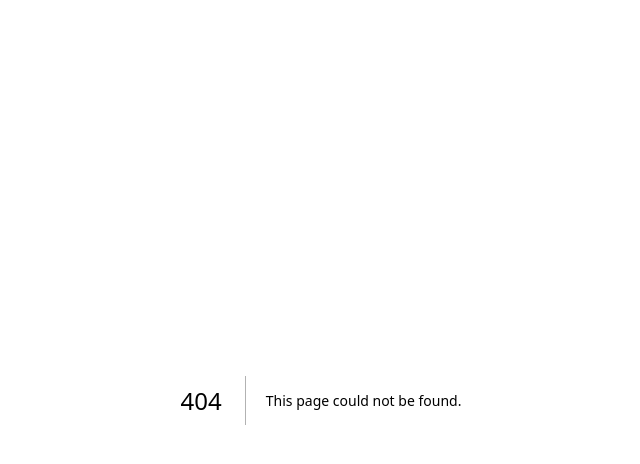
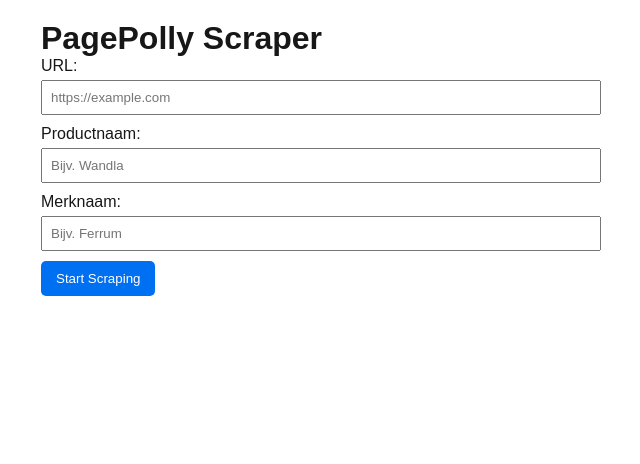
Before and after one commit to Ollie-nl/PagePolly, a Next.js app: page /scrape in a window 1280 px wide. Before the commit this address had no page. Shown: the top 464 px of the page, without its empty margins (319-959 px from the left). Built offline with nearby package versions, Linux system fonts and the light colour scheme.

Commit message:
feat: form fields
feat: form fields

```diff
--- /dev/null
+++ b/src/app/api/scarpe/route.js
@@ -0,0 +1,57 @@
+import puppeteer from 'puppeteer';
+
+export async function GET(request) {
+    try {
+        // Query parameters ophalen
+        const url = new URL(request.url).searchParams.get('url');
+        const productName = new URL(request.url).searchParams.get('productName');
+        const brandName = new URL(request.url).searchParams.get('brandName');
+
+        // Valideer invoer
+        if (!url) {
+            return new Response(JSON.stringify({ error: 'URL is required' }), { status: 400 });
+        }
+
+        // Start Puppeteer
+        const browser = await puppeteer.launch({
+            headless: true,
+            args: ['--no-sandbox', '--disable-setuid-sandbox'],
+        });
+        const page = await browser.newPage();
+
+        // Laad de opgegeven URL
+        await page.goto(url, { waitUntil: 'domcontentloaded' });
+
+        // Haal HTML-inhoud op
+        const pageContent = await page.content();
+
+        // Zoek naar product- en merknamen
+        const found = [];
+        if (productName && pageContent.includes(productName)) {
+            found.push({ type: 'productName', match: productName });
+        }
+        if (brandName && pageContent.includes(brandName)) {
+            found.push({ type: 'brandName', match: brandName });
+        }
+
+        // Sluit de browser
+        await browser.close();
+
+        // Geef resultaten terug
+        return new Response(
+            JSON.stringify({
+                found,
+                url,
+            }),
+            { status: 200 }
+        );
+    } catch (error) {
+        // Foutafhandeling
+        return new Response(
+            JSON.stringify({
+                error: error.message,
+            }),
+            { status: 500 }
+        );
+    }
+}
--- a/src/app/api/scrape/route.js
+++ /dev/null
@@ -1,20 +0,0 @@
-import puppeteer from 'puppeteer';
-
-export async function GET(request) {
-    const url = new URL(request.url).searchParams.get('url');
-    if (!url) {
-        return new Response(JSON.stringify({ error: 'URL is required' }), { status: 400 });
-    }
-
-    try {
-        const browser = await puppeteer.launch();
-        const page = await browser.newPage();
-        await page.goto(url);
-        const title = await page.title();
-        await browser.close();
-
-        return new Response(JSON.stringify({ title }), { status: 200 });
-    } catch (error) {
-        return new Response(JSON.stringify({ error: error.message }), { status: 500 });
-    }
-}
--- /dev/null
+++ b/src/app/scrape/page.js
@@ -0,0 +1,103 @@
+'use client';
+
+import React, { useState } from 'react';
+
+function ScrapePage() {
+    const [url, setUrl] = useState('');
+    const [productName, setProductName] = useState('');
+    const [brandName, setBrandName] = useState('');
+    const [loading, setLoading] = useState(false);
+    const [result, setResult] = useState(null);
+    const [error, setError] = useState(null);
+
+    const handleSubmit = async (e) => {
+        e.preventDefault(); // Voorkom pagina-herladen
+        setLoading(true);
+        setError(null);
+        setResult(null);
+
+        try {
+            const response = await fetch(
+                `/api/scrape?url=${encodeURIComponent(url)}&productName=${encodeURIComponent(productName)}&brandName=${encodeURIComponent(brandName)}`
+            );
+            if (!response.ok) {
+                throw new Error(`Error: ${response.statusText}`);
+            }
+            const data = await response.json();
+            setResult(data);
+        } catch (err) {
+            setError(err.message);
+        } finally {
+            setLoading(false);
+        }
+    };
+
+    return (
+        <div style={{ maxWidth: '600px', margin: '0 auto', padding: '20px' }}>
+            <h1>PagePolly Scraper</h1>
+            <form onSubmit={handleSubmit}>
+                <div style={{ marginBottom: '10px' }}>
+                    <label>
+                        URL:
+                        <input
+                            type="url"
+                            value={url}
+                            onChange={(e) => setUrl(e.target.value)}
+                            placeholder="https://example.com"
+                            required
+                            style={{ width: '100%', padding: '8px', marginTop: '5px' }}
+                        />
+                    </label>
+                </div>
+                <div style={{ marginBottom: '10px' }}>
+                    <label>
+                        Productnaam:
+                        <input
+                            type="text"
+                            value={productName}
+                            onChange={(e) => setProductName(e.target.value)}
+                            placeholder="Bijv. Wandla"
+                            required
+                            style={{ width: '100%', padding: '8px', marginTop: '5px' }}
+                        />
+                    </label>
+                </div>
+                <div style={{ marginBottom: '10px' }}>
+                    <label>
+                        Merknaam:
+                        <input
+                            type="text"
+                            value={brandName}
+                            onChange={(e) => setBrandName(e.target.value)}
+                            placeholder="Bijv. Ferrum"
+                            required
+                            style={{ width: '100%', padding: '8px', marginTop: '5px' }}
+                        />
+                    </label>
+                </div>
+                <button
+                    type="submit"
+                    disabled={loading}
+                    style={{ padding: '10px 15px', cursor: 'pointer', backgroundColor: '#0070f3', color: 'white', border: 'none', borderRadius: '5px' }}
+                >
+                    {loading ? 'Scraping...' : 'Start Scraping'}
+                </button>
+            </form>
+            {error && (
+                <div style={{ color: 'red', marginTop: '20px' }}>
+                    <strong>Error:</strong> {error}
+                </div>
+            )}
+            {result && (
+                <div style={{ marginTop: '20px', padding: '10px', border: '1px solid #ddd', borderRadius: '5px' }}>
+                    <h3>Resultaten:</h3>
+                    <pre>
+                        <code>{JSON.stringify(result, null, 2)}</code>
+                    </pre>
+                </div>
+            )}
+        </div>
+    );
+}
+
+export default ScrapePage;
```
Also changed, not shown: src/app/helpers/progress.js (added, +7 -0 lines), src/app/helpers/scraper.js (added, +53 -0 lines), src/app/helpers/utils.js (added, +11 -0 lines), src/app/pages/_error.js (added, +16 -0 lines).
